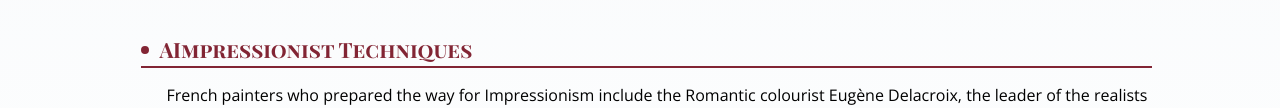
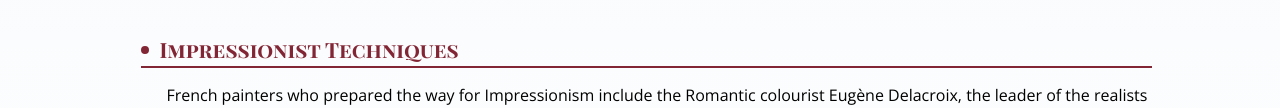
Before and after one commit to RondaLatham/american-impressionism, a plain HTML site: page techniques.html in a window 1280 px wide. Shown: the part 630-738 px from the top of the page. Drawn offline with nearby package versions, Linux system fonts and the light colour scheme.

Commit message:
Add files via upload

```diff
--- a/techniques.html
+++ b/techniques.html
@@ -40,14 +40,14 @@
 <main><!-- start main body content -->
 <p><span class="important">A</span>The Impressionists found that they could capture the momentary and transient effects of sunlight by painting outdoors or en plein air. They portrayed overall visual effects instead of details, and used short "broken" brush strokes of mixed and pure unmixed colour—not blended smoothly or shaded, as was customary—to achieve an effect of intense colour vibration.</p>
 
-<h2><span class="important2">A</span>Impressionist techniques</h2>
+<h2>Impressionist techniques</h2>
 
 <p>French painters who prepared the way for Impressionism include the Romantic colourist Eugène Delacroix, the leader of the realists Gustave Courbet, and painters of the Barbizon school such as Théodore Rousseau. The Impressionists learned much from the work of Johan Barthold Jongkind, Jean-Baptiste-Camille Corot and Eugène Boudin, who painted from nature in a direct and spontaneous style that prefigured Impressionism, and who befriended and advised the younger artists.</p>
 
 <p>A number of identifiable techniques and working habits contributed to the innovative style of the Impressionists. Although these methods had been used by previous artists—and are often conspicuous in the work of artists such as Frans Hals, Diego Velázquez, Peter Paul Rubens, John Constable, and J. M. W. Turner—the Impressionists were the first to use them all together, and with such consistency. These techniques include:</p>
 
 <ul>
-   <li> Short, thick strokes of paint quickly capture the essence of the subject, rather than its details. The paint is often applied impasto.</li>
+   <li>Short, thick strokes of paint quickly capture the essence of the subject, rather than its details. The paint is often applied impasto.</li>
     <li>Colours are applied side-by-side with as little mixing as possible, a technique that exploits the principle of simultaneous contrast to make the colour appear more vivid to the viewer.</li>
    <li>Grays and dark tones are produced by mixing complementary colours. Pure impressionism avoids the use of black paint.</li>
     <li>Wet paint is placed into wet paint without waiting for successive applications to dry, producing softer edges and intermingling of colour.</li>
```
